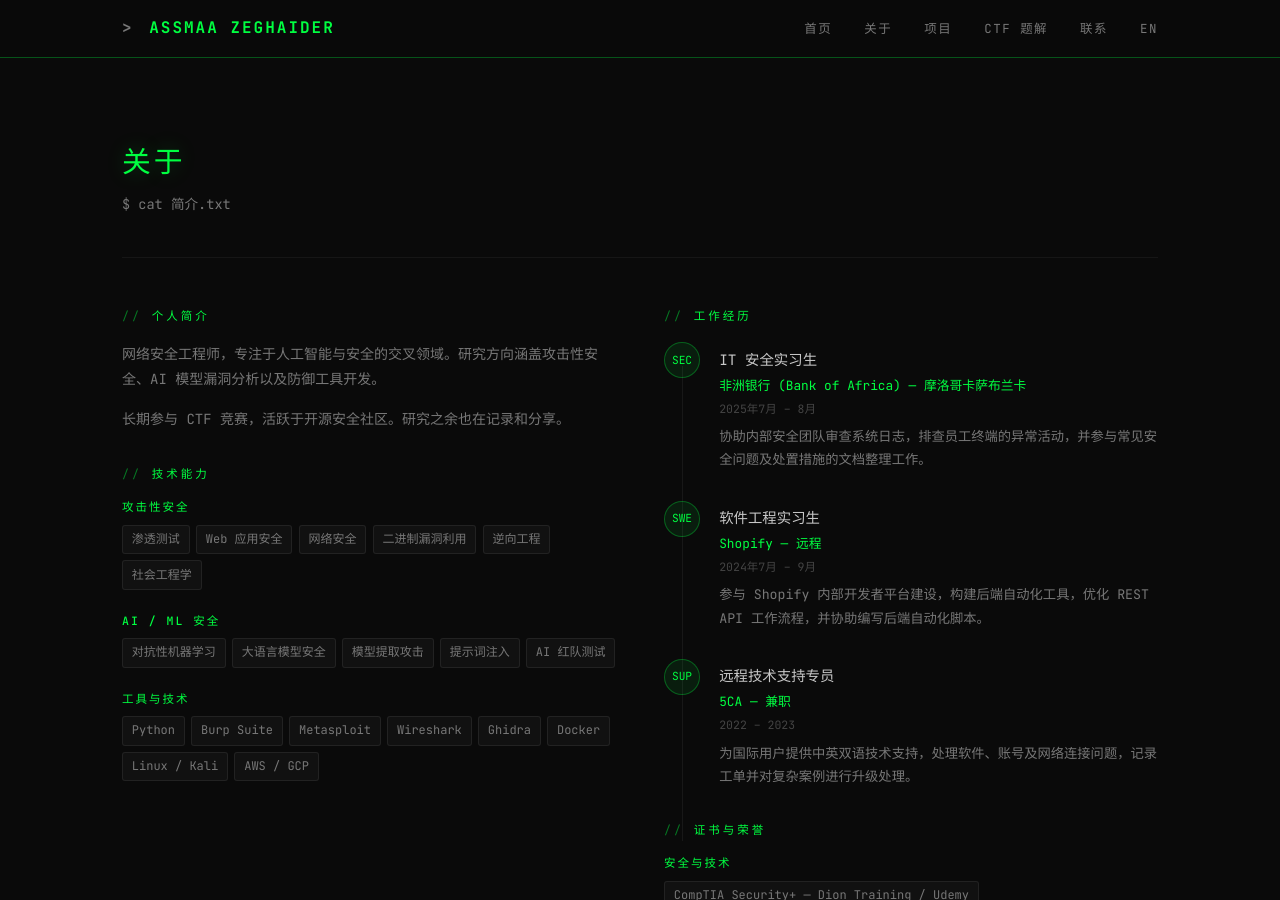
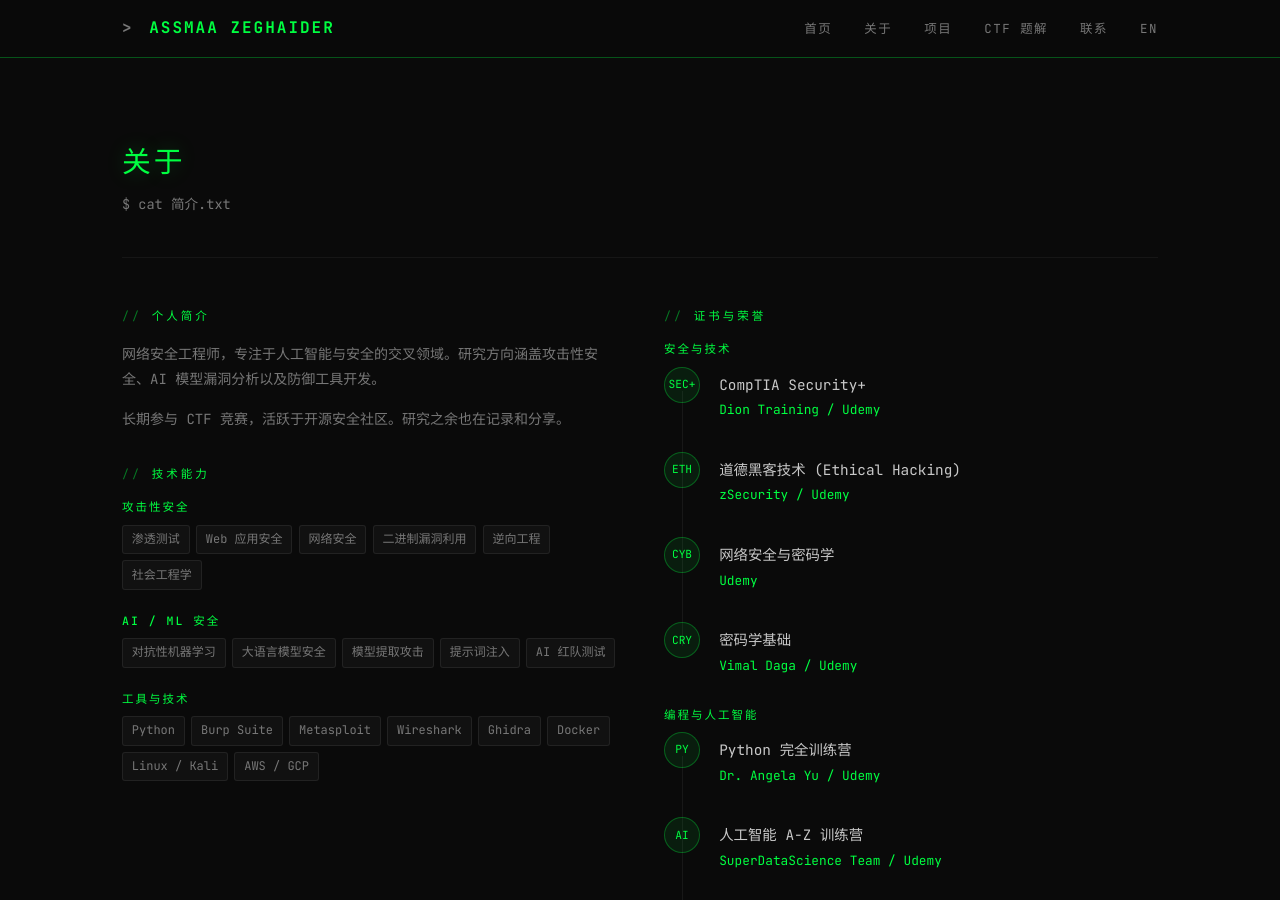
Before and after one commit to Assmaa-sec/Assmaa-sec.github.io, a Jekyll site: the page built from zh/about.md, in a window 1280 px wide and 900 px high. Built offline with Jekyll 4.4.1, drawn with Linux system fonts in a browser that asks for light colours; some of the changed text lies outside the part shown.

Commit message:
update certs
Remove work experience section; expand certifications with timeline-style cards; add The Complete Python Bootcamp (Dr. Angela Yu), Artificial Intelligence A-Z and Machine Learning A-Z (SuperDataScience Team).

Co-Authored-By: Assmaa Zeghaider <noreply@github.com>

```diff
--- a/zh/about.md
+++ b/zh/about.md
@@ -53,48 +53,63 @@ permalink: /zh/about/
   </div>
 
   <div>
-    <div class="section-label" style="margin-bottom:1rem;">工作经历</div>
+    <div class="section-label" style="margin-bottom:1rem;">证书与荣誉</div>
 
-    <div class="timeline-item">
-      <div class="tl-dot">SEC</div>
-      <div class="tl-body">
-        <div class="tl-title">IT 安全实习生</div>
-        <div class="tl-org">非洲银行 (Bank of Africa) &mdash; 摩洛哥卡萨布兰卡</div>
-        <div class="tl-date">2025年7月 &ndash; 8月</div>
-        <p>协助内部安全团队审查系统日志，排查员工终端的异常活动，并参与常见安全问题及处置措施的文档整理工作。</p>
+    <div class="skill-group">
+      <h4>安全与技术</h4>
+      <div class="timeline-item">
+        <div class="tl-dot">SEC+</div>
+        <div class="tl-body">
+          <div class="tl-title">CompTIA Security+</div>
+          <div class="tl-org">Dion Training / Udemy</div>
+        </div>
+      </div>
+      <div class="timeline-item">
+        <div class="tl-dot">ETH</div>
+        <div class="tl-body">
+          <div class="tl-title">道德黑客技术 (Ethical Hacking)</div>
+          <div class="tl-org">zSecurity / Udemy</div>
+        </div>
+      </div>
+      <div class="timeline-item">
+        <div class="tl-dot">CYB</div>
+        <div class="tl-body">
+          <div class="tl-title">网络安全与密码学</div>
+          <div class="tl-org">Udemy</div>
+        </div>
+      </div>
+      <div class="timeline-item">
+        <div class="tl-dot">CRY</div>
+        <div class="tl-body">
+          <div class="tl-title">密码学基础</div>
+          <div class="tl-org">Vimal Daga / Udemy</div>
+        </div>
       </div>
     </div>
 
-    <div class="timeline-item">
-      <div class="tl-dot">SWE</div>
-      <div class="tl-body">
-        <div class="tl-title">软件工程实习生</div>
-        <div class="tl-org">Shopify &mdash; 远程</div>
-        <div class="tl-date">2024年7月 &ndash; 9月</div>
-        <p>参与 Shopify 内部开发者平台建设，构建后端自动化工具，优化 REST API 工作流程，并协助编写后端自动化脚本。</p>
+    <div class="skill-group">
+      <h4>编程与人工智能</h4>
+      <div class="timeline-item">
+        <div class="tl-dot">PY</div>
+        <div class="tl-body">
+          <div class="tl-title">Python 完全训练营</div>
+          <div class="tl-org">Dr. Angela Yu / Udemy</div>
+        </div>
       </div>
-    </div>
-
-    <div class="timeline-item">
-      <div class="tl-dot">SUP</div>
-      <div class="tl-body">
-        <div class="tl-title">远程技术支持专员</div>
-        <div class="tl-org">5CA &mdash; 兼职</div>
-        <div class="tl-date">2022 &ndash; 2023</div>
-        <p>为国际用户提供中英双语技术支持，处理软件、账号及网络连接问题，记录工单并对复杂案例进行升级处理。</p>
+      <div class="timeline-item">
+        <div class="tl-dot">AI</div>
+        <div class="tl-body">
+          <div class="tl-title">人工智能 A-Z 训练营</div>
+          <div class="tl-org">SuperDataScience Team / Udemy</div>
+        </div>
       </div>
-    </div>
-
-    <div class="section-label" style="margin-top:2rem; margin-bottom:1rem;">证书与荣誉</div>
-
-    <div class="skill-group">
-      <h4>安全与技术</h4>
-      <ul class="skill-list">
-        <li>CompTIA Security+ &mdash; Dion Training / Udemy</li>
-        <li>道德黑客技术 (Ethical Hacking) &mdash; zSecurity / Udemy</li>
-        <li>网络安全与密码学 &mdash; Udemy</li>
-        <li>密码学基础 &mdash; Vimal Daga / Udemy</li>
-      </ul>
+      <div class="timeline-item">
+        <div class="tl-dot">ML</div>
+        <div class="tl-body">
+          <div class="tl-title">机器学习 A-Z 训练营</div>
+          <div class="tl-org">SuperDataScience Team / Udemy</div>
+        </div>
+      </div>
     </div>
 
     <div class="skill-group">
```
Also changed, not shown: about.markdown (+51 -36 lines).
